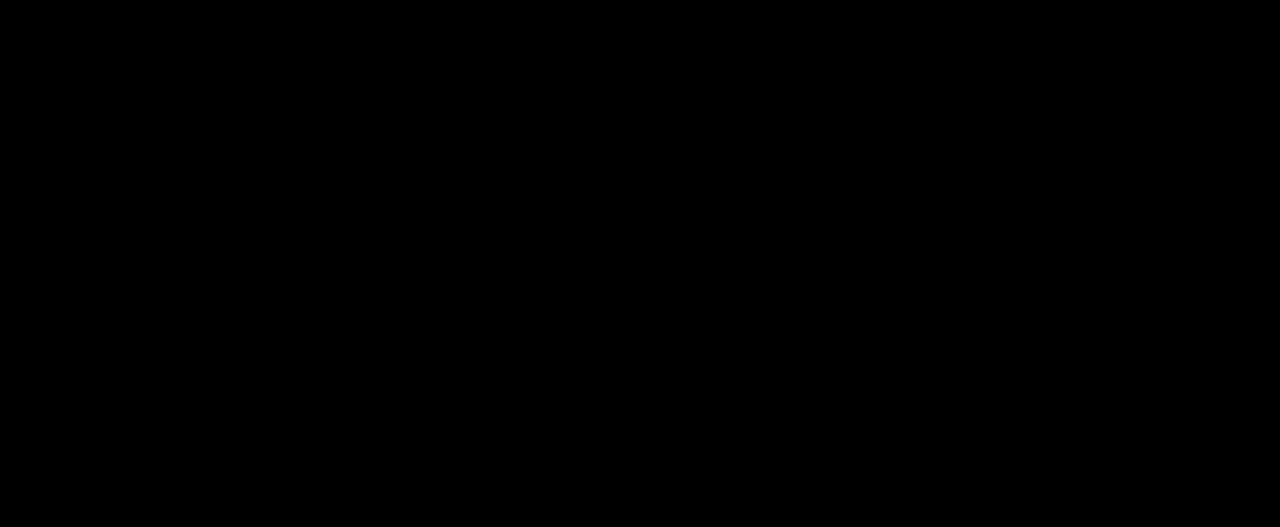
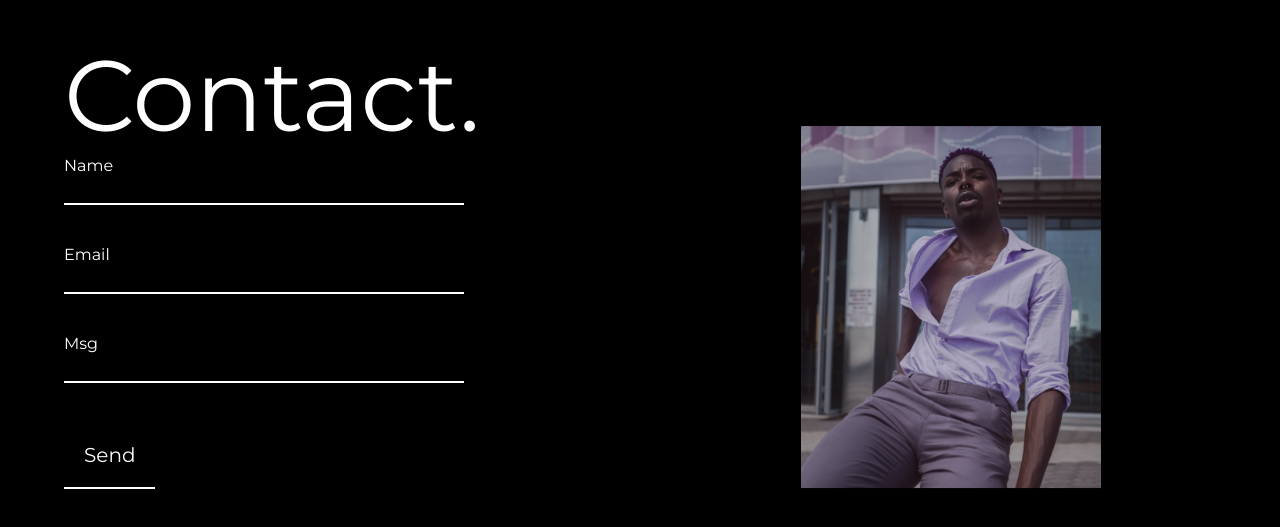
Before and after one commit to devdanielcodes/Rena-concept, a Vue app: page / in a window 1280 px wide. Shown: the part 1693-2220 px from the top of the page. Before the commit the page ends 1600 px from the top, so only its background shows below. Built offline with nearby package versions, Linux system fonts and the light colour scheme.

Commit message:
contact ui

```diff
--- a/src/components/Contact.vue
+++ b/src/components/Contact.vue
@@ -1,6 +1,18 @@
 <template>
-    <div>
-
+    <div class="contact">
+        <div class="con">
+            <h1>Contact.</h1>
+            <form>
+                <label for="">Name</label>
+                <input type="text">
+                <label for="">Email</label>
+                <input type="mail">
+                <label for="">Msg</label>
+                <input type="text">
+                <button>Send</button>
+            </form>
+        </div>
+        <img src="../assets/cont.png" alt="" class="cont">
     </div>
 </template>
 
@@ -9,5 +21,68 @@
 </script>
 
 <style scoped>
-
+.contact{
+    height: 100vh;
+    width: 90%;
+    margin: auto;
+    position: relative
+}
+.contact h1{
+    font-size: 100px;
+    font-weight: 400;
+}
+.con{
+    position: absolute;
+    top: 50%;
+    left: 0;
+    transform: translateY(-60%);
+    width: 100%;
+}
+form{
+    width: 400px;
+}
+form input{
+    width: 100%;
+    margin-bottom: 5vh;
+    border: none;
+    height: 30px;
+    border-bottom: 2px solid white;
+    background: none;
+    color: white;
+    outline: none;
+}
+button{
+    border: none;
+    padding: 20px;
+    font-size: 20px;
+    border-bottom: 2px solid white;
+    background: none;
+    color: white;
+    outline: none;
+}
+.cont{
+    position: absolute;
+    top: 50%;
+    right: 10%;
+    width: 500px;
+    transform: translateY(-50%);
+}
+@media (max-width: 1400px){
+    .cont{
+        width: 300px
+    }
+}
+@media (max-width: 960px){
+    .cont{
+        display: none
+    }
+}
+@media (max-width: 490px){
+    .contact h1{
+        font-size: 60px;
+    }
+    form{
+        width: 80%;
+    }
+}
 </style>
```
Also changed, not shown: src/assets/cont.png (added).
